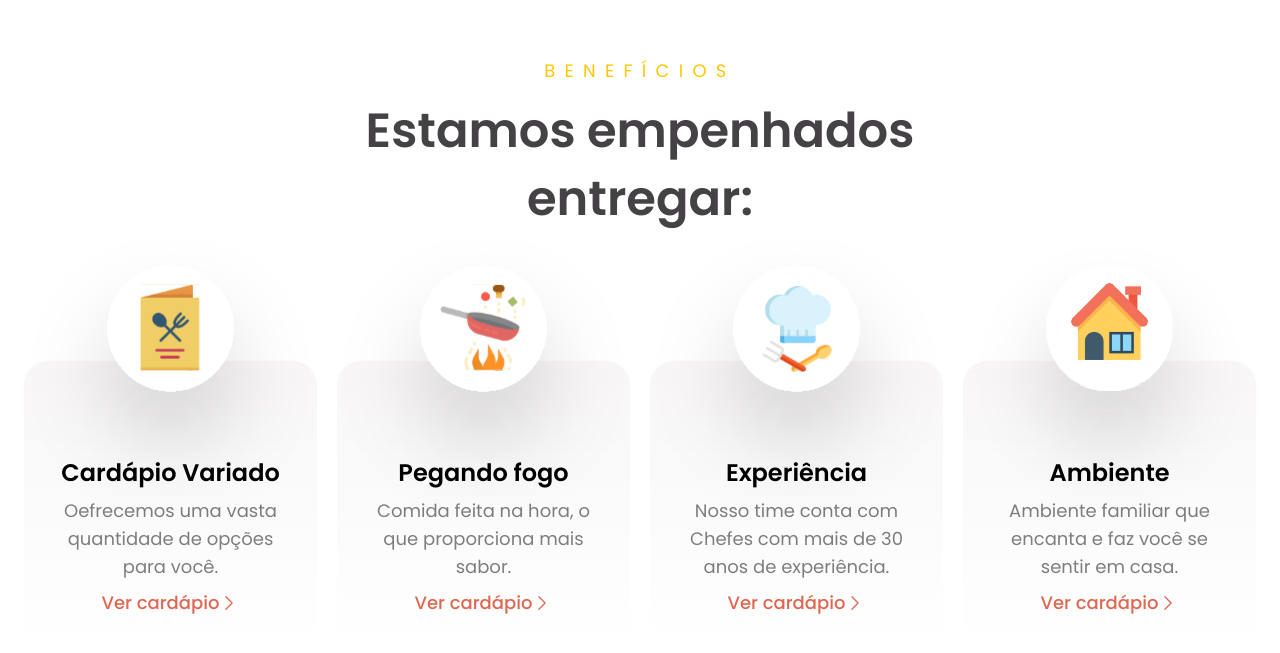
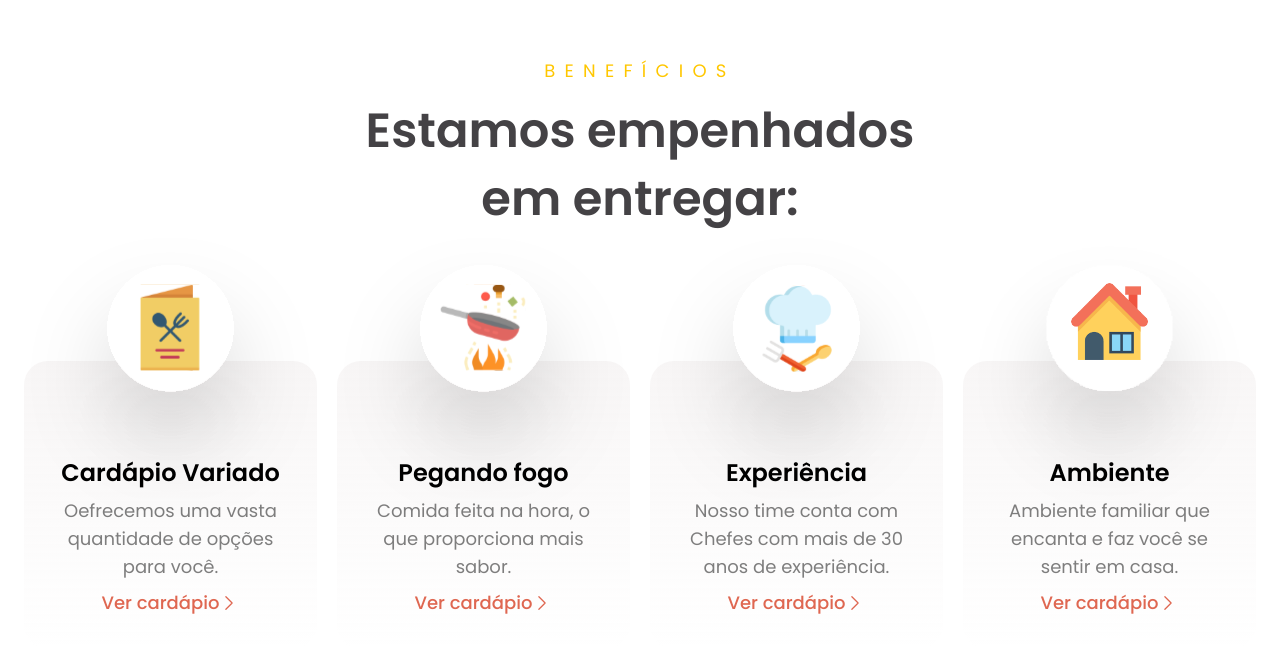
Before and after one commit to alexandre-cooper/restarante-papagaio-portugal, a Next.js app: page / in a window 1280 px wide. Shown: the part 889-1542 px from the top of the page. Built offline with nearby package versions, Linux system fonts and the light colour scheme.

Commit message:
fix corret: error gramatic

```diff
--- a/app/components/Work/index.tsx
+++ b/app/components/Work/index.tsx
@@ -64,7 +64,7 @@
           >
             <p className="text-3xl lg:text-5xl font-semibold text-lightgrey">
               Estamos empenhados <br />
-              entregar:
+              em entregar:
             </p>
           </Fade>
         </div>
```
